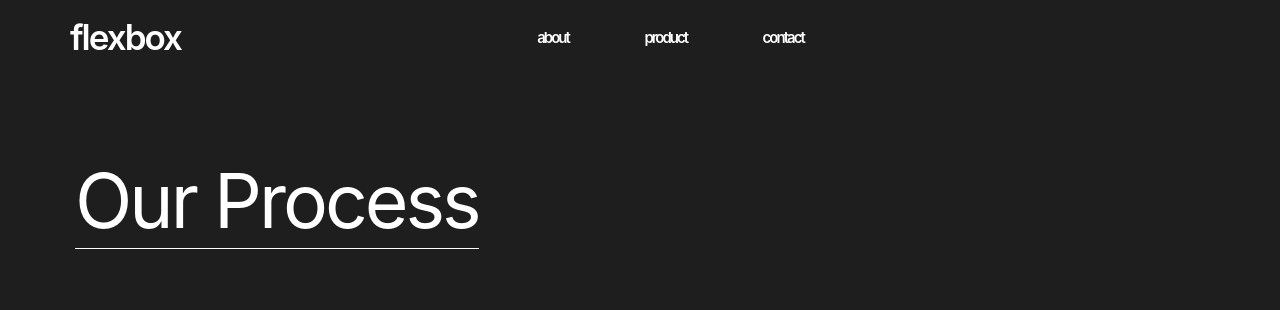
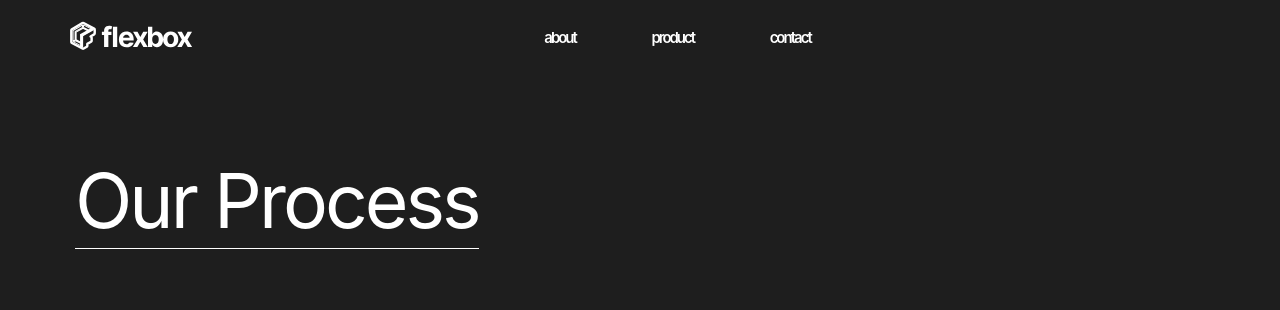
Before and after one commit to Carl-with-a-C/FlexBox.com, a React (Create React App) app: page / in a window 1280 px wide. Both pictures are taken after a click on the element "BUILD QUALITY". Shown: the part 4675-4985 px from the top of the page. Built offline with nearby package versions, Linux system fonts and the light colour scheme; a web font is replaced by a local one.

Commit message:
set up links to page sections and logo link to landing section

```diff
--- a/src/App.js
+++ b/src/App.js
@@ -1,7 +1,7 @@
 import "./sass/main.scss";
 
 import { motion, LayoutGroup, AnimatePresence } from "framer-motion";
-import { useEffect, useState } from "react";
+import { useEffect, useState, useRef } from "react";
 
 //components
 import { Loader } from "./components/Loader";
@@ -29,10 +29,18 @@ function App() {
         ) : (
           <motion.div className="main" key="main">
             <Nav />
-            <Landing />
-            <About />
-            <Products />
-            <Contact />
+            <section id="landing">
+              <Landing />
+            </section>
+            <section id="about">
+              <About />
+            </section>
+            <section id="product">
+              <Products />
+            </section>
+            <section id="contact">
+              <Contact />
+            </section>
           </motion.div>
         )}
       </AnimatePresence>
--- a/src/components/Contact.jsx
+++ b/src/components/Contact.jsx
@@ -2,7 +2,7 @@ import { motion } from "framer-motion";
 
 export const Contact = () => {
   return (
-    <motion.div className="contact-section" id="#contact">
+    <motion.div className="contact-section" id="/contact">
       <div className="contact-section--header-container">
         <motion.h2
           className="contact-section--header"
--- a/src/components/Nav.jsx
+++ b/src/components/Nav.jsx
@@ -1,6 +1,8 @@
 import { useState, useEffect } from "react";
-import { Link } from "react-router-dom";
+import { Link } from "react-scroll";
 import { motion } from "framer-motion";
+
+import flexboxLogo from "../../src/flexboxLogo.svg";
 
 export const Nav = () => {
   const [menuClicked, setMenuClicked] = useState(false);
@@ -8,7 +10,7 @@ export const Nav = () => {
   const handleMenuClick = () => {
     setMenuClicked(!menuClicked);
   };
-  console.log("menu-clicked", menuClicked);
+  console.log(menuClicked);
 
   useEffect(() => {}, [menuClicked]);
 
@@ -25,25 +27,27 @@ export const Nav = () => {
     >
       <div className="nav-logo-container">
         <div className="logo">
-          <a>flexbox</a>
+          <Link activeClass="active" smooth spy to="landing">
+            <img src={flexboxLogo} alt="flexbox logo" className="nav-logo" />
+          </Link>
         </div>
       </div>
       <motion.div className="nav-link-container">
         <ul className="nav-links">
           <li>
-            <a>
+            <Link activeClass="active" smooth spy to="about">
               <p>about</p>
-            </a>
+            </Link>
           </li>
           <li>
-            <a>
+            <Link activeClass="active" smooth spy to="product">
               <p>product</p>
-            </a>
+            </Link>
           </li>
           <li>
-            <a>
+            <Link activeClass="active" smooth spy to="contact">
               <p>contact</p>
-            </a>
+            </Link>
           </li>
         </ul>
       </motion.div>
@@ -59,6 +63,7 @@ export const Nav = () => {
         id={menuClicked ? "menu-dropdown-container-open" : null}
       >
         <motion.ul className="menu-dropdown-content">
+          <Link activeClass="active" smooth spy to="about">
             <li
               className={
                 menuClicked ? "menu-dropdown-item-open" : "menu-dropdown-item"
@@ -67,6 +72,8 @@ export const Nav = () => {
             >
               <h1>About</h1>
             </li>
+          </Link>
+          <Link activeClass="active" smooth spy to="product">
             <li
               className={
                 menuClicked ? "menu-dropdown-item-open" : "menu-dropdown-item"
@@ -75,6 +82,8 @@ export const Nav = () => {
             >
               <h1>Product</h1>
             </li>
+          </Link>
+          <Link activeClass="active" smooth spy to="contact">
             <li
               className={
                 menuClicked ? "menu-dropdown-item-open" : "menu-dropdown-item"
@@ -83,6 +92,7 @@ export const Nav = () => {
             >
               <h1>Contact</h1>
             </li>
+          </Link>
         </motion.ul>
       </motion.div>
     </motion.div>
--- a/src/sass/components/nav.scss
+++ b/src/sass/components/nav.scss
@@ -35,6 +35,10 @@
 
 .nav-link-container {
   width: 30%;
+}
+
+.nav-logo {
+  width: 25rem;
 }
 
 .nav-links {
```
Also changed, not shown: src/index.js (+9 -8 lines), loader.scss (deleted), src/flexboxLogo.svg (added). Lines whose indentation alone changed are shown as unchanged.
